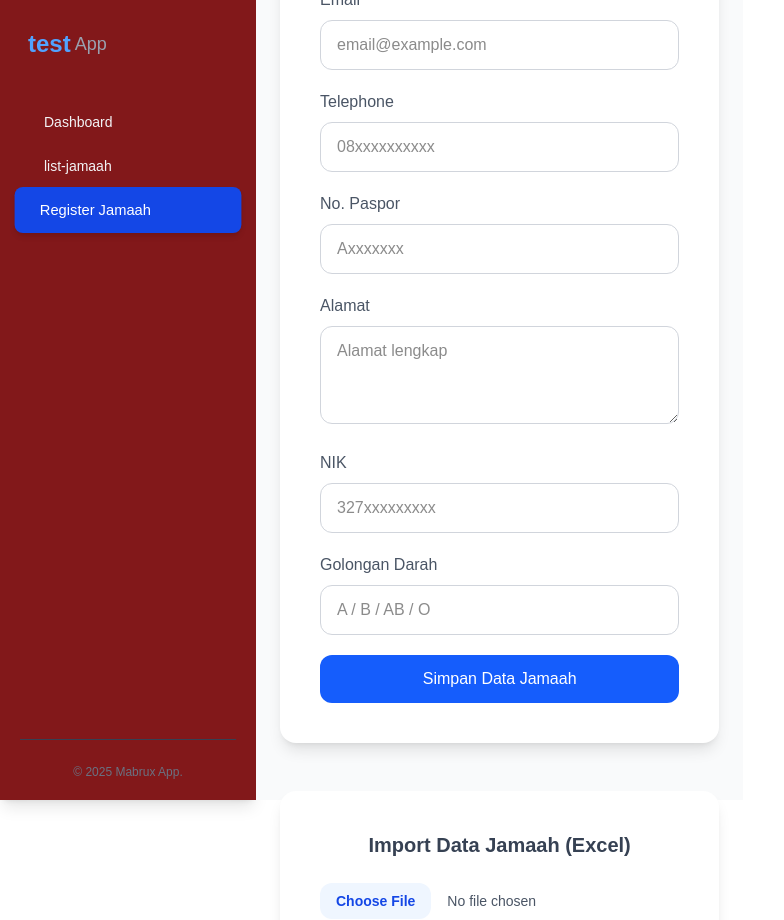
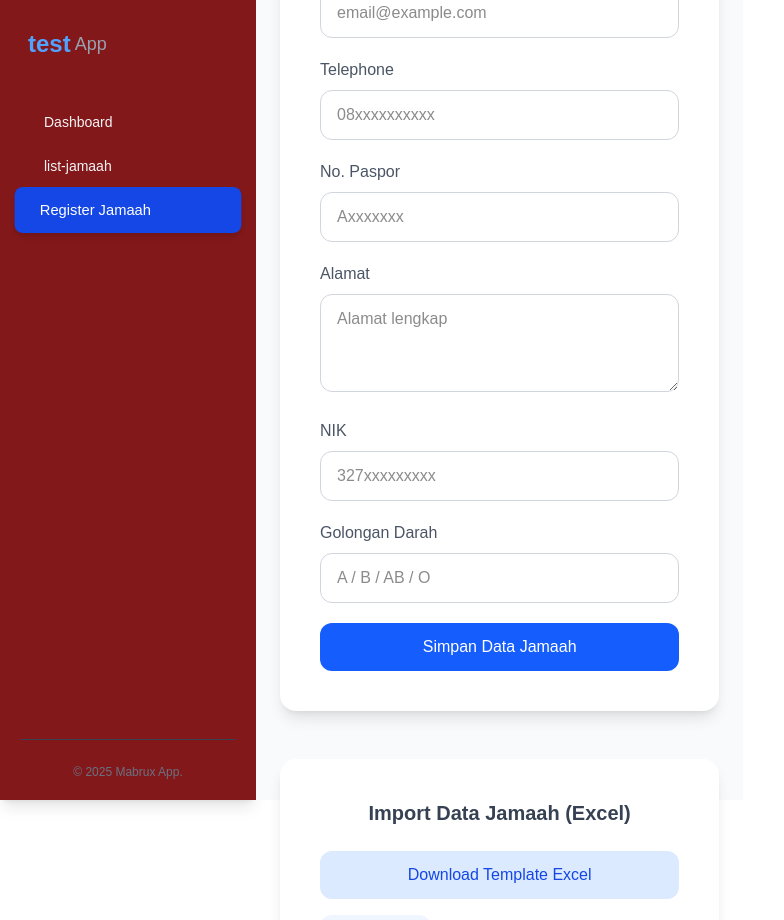
Before and after one commit to sakhiasyam18/nextjs-prisma-backup, a Next.js app: page /travel/register-jamaah in a window 1280 px wide. Shown: the top 920 px of the page, without its empty margins (0-784 px from the left). Built offline with nearby package versions, Linux system fonts and the light colour scheme.

Commit message:
update page register

```diff
--- a/app/travel/register-jamaah/page.tsx
+++ b/app/travel/register-jamaah/page.tsx
@@ -52,6 +52,11 @@ export default function AddJamaahPage() {
 
       <div className="max-w-lg w-full bg-white p-10 rounded-2xl shadow-lg">
         <h2 className="text-xl font-semibold text-center mb-6 text-gray-700">Import Data Jamaah (Excel)</h2>
+
+        <a href="/template/template-mabrurX.xlsx" download className="block w-full text-center bg-blue-100 hover:bg-blue-200 text-blue-700 font-medium py-3 rounded-xl transition mb-4">
+          Download Template Excel
+        </a>
+
         <input
           type="file"
           accept=".xlsx"
```
Also changed, not shown: 1 other file (tests, documents, lock files or other folders).
